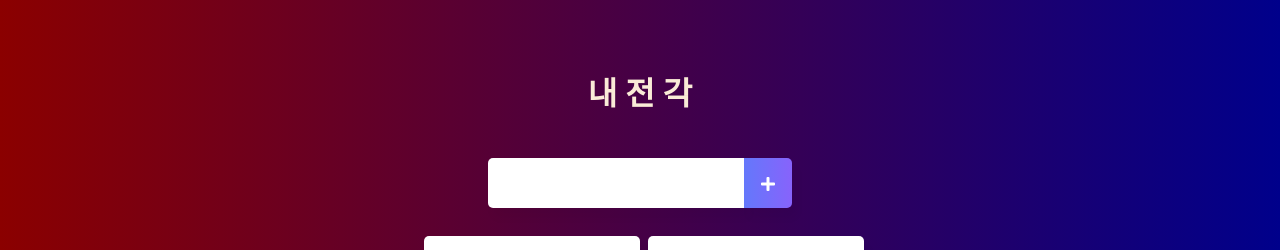
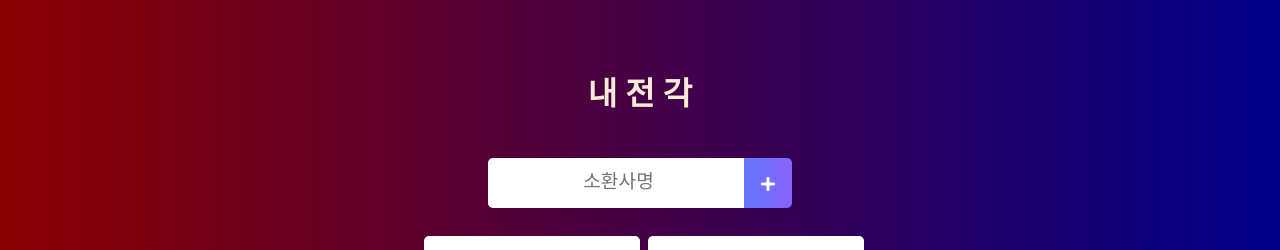
Before and after one commit to sang5c/inside-war-frontend, a Vue app: page / in a window 1280 px wide. Shown: the top 250 px of the page. Built offline with nearby package versions, Linux system fonts and the light colour scheme.

Commit message:
feat: input에 placeholder 추가

```diff
--- a/src/components/WarInput.vue
+++ b/src/components/WarInput.vue
@@ -1,7 +1,12 @@
 <template>
   <div class="inputBox">
     <div class="inputContainer shadow">
-      <input type="text" v-model="newUsername" v-on:keyup.enter="addUser">
+      <input type="text"
+             placeholder="소환사명"
+             onblur="placeholder='소환사명'"
+             onfocus="placeholder=''"
+             v-model="newUsername"
+             v-on:keyup.enter="addUser">
     </div>
     <span class="addContainer shadow" v-on:click="addUser">
       <i class="fas fa-plus addBtn"></i>
```
